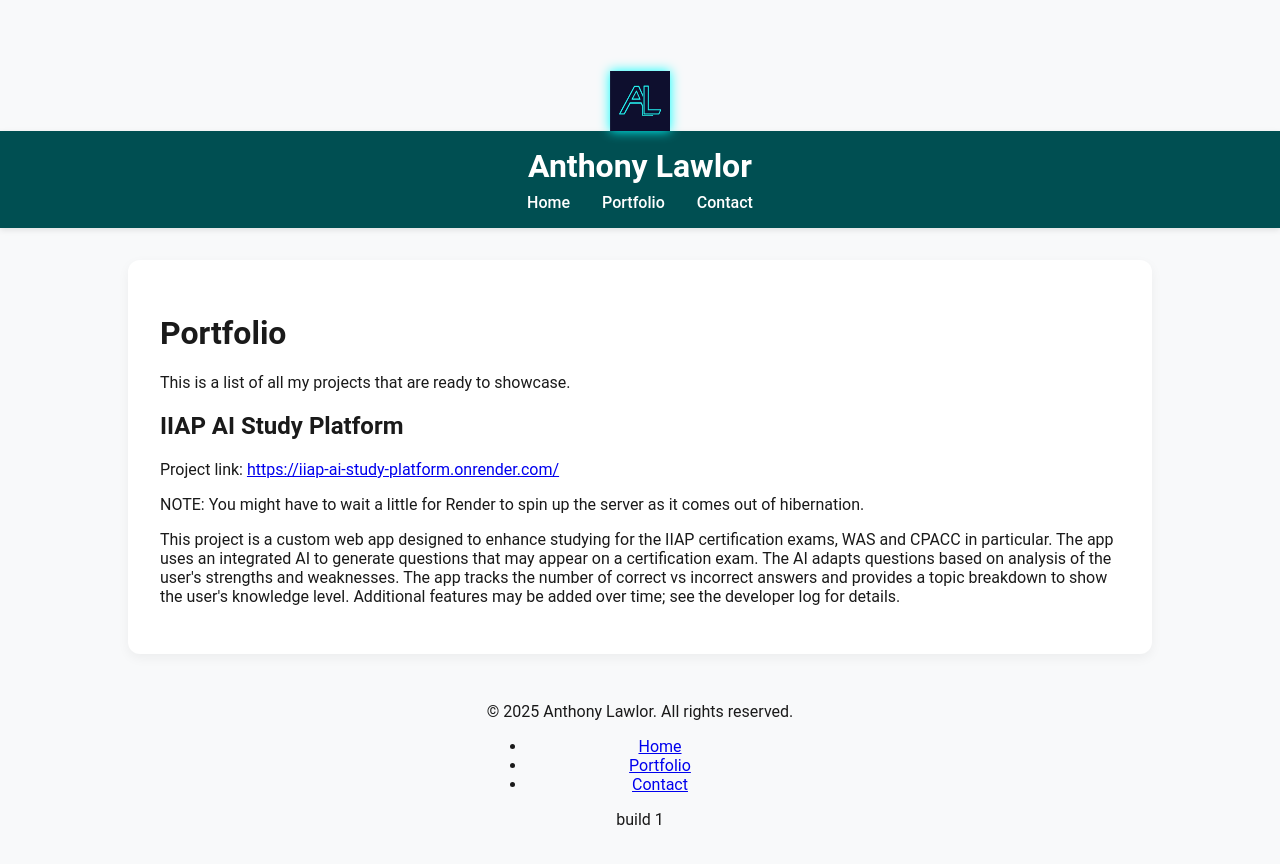
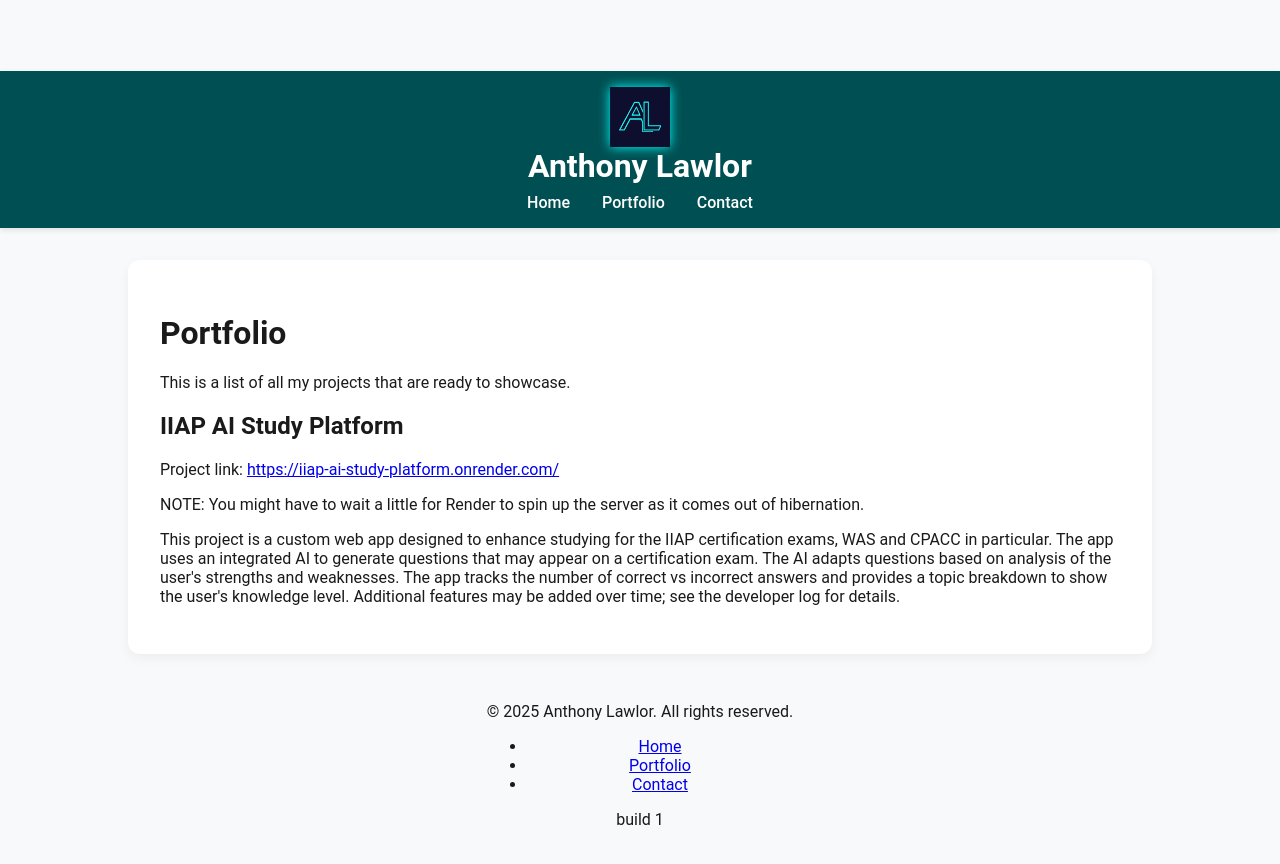
Before and after one commit to antlaw0/professional-website, a Jekyll site: the page built from portfolio.md, in a window 1280 px wide. Shown: the top 864 px of the page. Built offline with Jekyll 4.4.1, drawn with Linux system fonts in a browser that asks for light colours.

Commit message:
Quick Push

```diff
--- a/_includes/header.html
+++ b/_includes/header.html
@@ -1,5 +1,10 @@
 <header class="site-header">
   <div class="header-container">
+  <a href="{{ '/' | relative_url }}" class="site-logo-link">
+  <img src="{{ '/assets/images/logo.svg' | relative_url }}" alt="Anthony Lawlor Logo" class="site-logo">
+</a>
+
+
     <span class="header-title">Anthony Lawlor</span>
     <nav class="header-nav" aria-label="Main site navigation">
       <ul>
--- a/_layouts/default.html
+++ b/_layouts/default.html
@@ -8,10 +8,6 @@
 
 </head>
 <body>
-<a href="{{ '/' | relative_url }}" class="site-logo-link">
-  <img src="{{ '/assets/images/logo.svg' | relative_url }}" alt="Anthony Lawlor Logo" class="site-logo">
-</a>
-
   {% include header.html %}
 
   <main>
```
